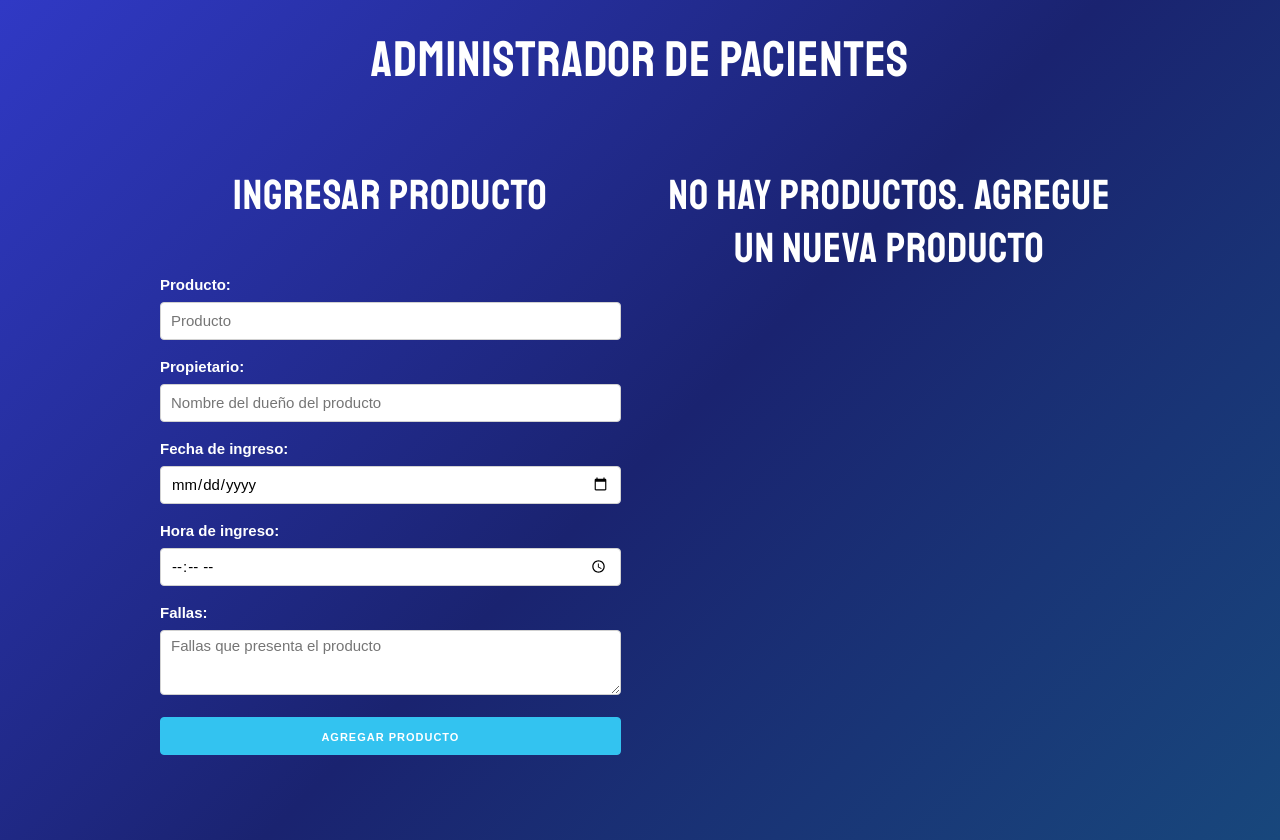
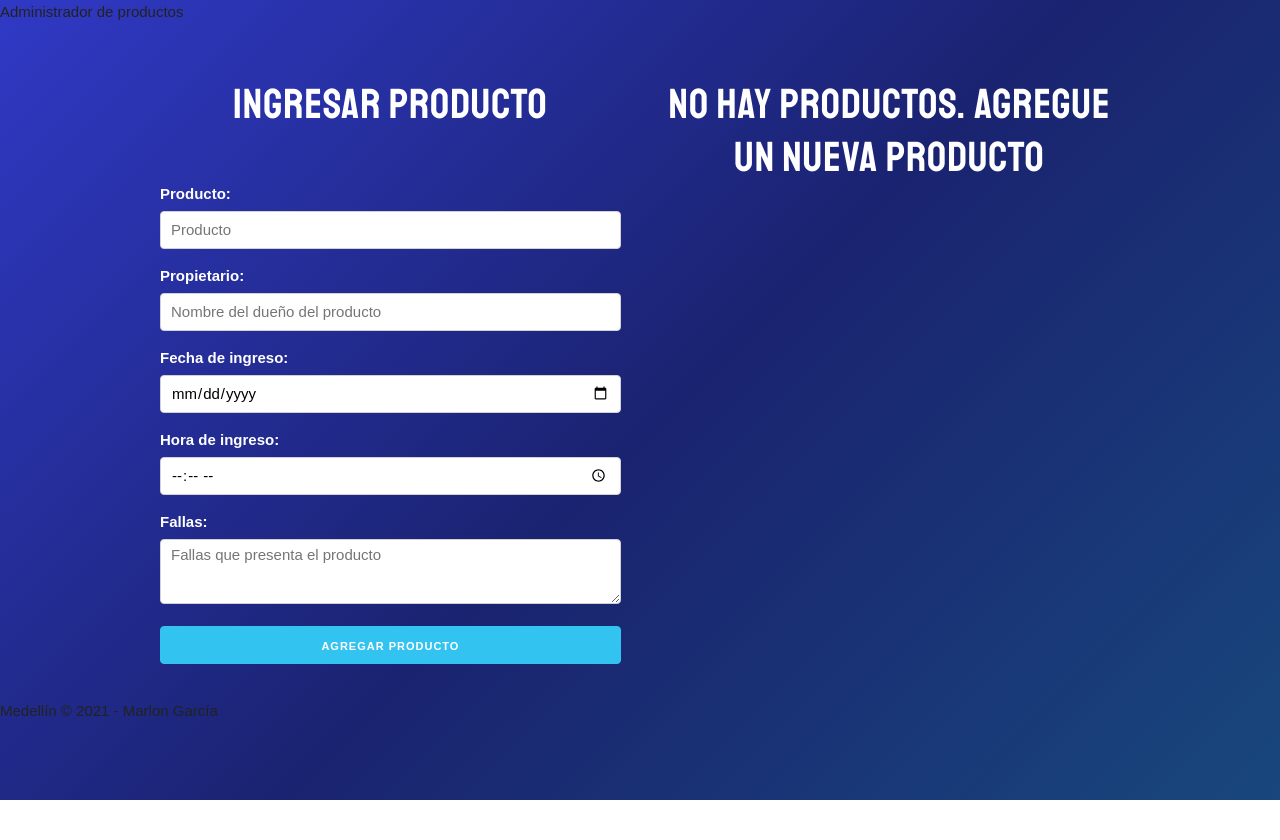
Before and after one commit to clasesucatmarlon/AppReparacion, a React (Create React App) app: page / in a window 1280 px wide. After the commit the page ends 800 px from the top, so only its background shows below. Built offline with nearby package versions, Linux system fonts and the light colour scheme.

Commit message:
Agregando llamados a los componentes de Header y Footer

```diff
--- a/src/App.js
+++ b/src/App.js
@@ -1,11 +1,11 @@
 import React, {useState, useEffect} from 'react';
+import Footer from './componets/Footer';
 import Formulario from "./componets/Formulario";
+import Header from './componets/Header';
 import ListarCitas from './componets/ListarCitas';
 
 
 function App() {
-
-
 
   // CITAS DE LOCALSTORAGE.  Solo almacena string
   let citasIniciales = JSON.parse(localStorage.getItem("citas"));
@@ -39,8 +39,9 @@ function App() {
 
   return (
     <>
-      <h1>Administrador de pacientes</h1>
-      <div className="container">
+      <Header />
+
+      <div className="container container-body">
         <div className="row">
 
           <div className="one-half column">
@@ -56,6 +57,8 @@ function App() {
 
         </div>
       </div>
+
+      <Footer />
     </>
   );
 }
```
